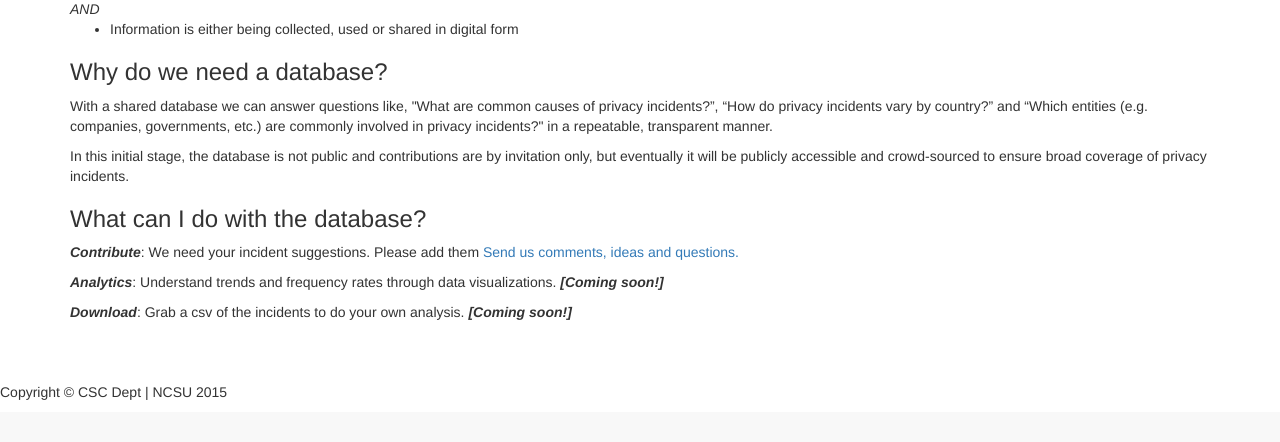
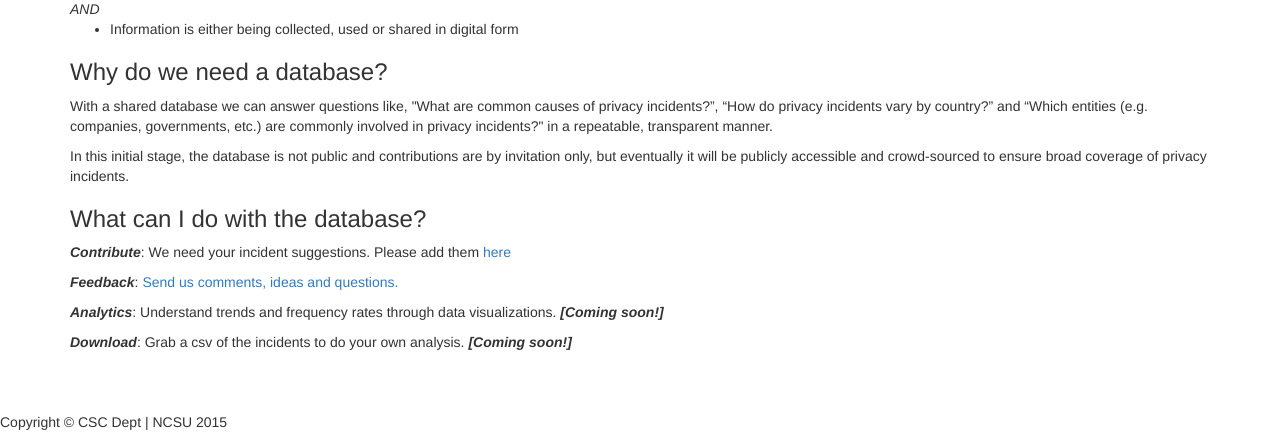
Before and after one commit to privacy-incidents-database/privacyincidents, a PHP site: page /pages/index.php in a window 1280 px wide. Shown: the part 582-1024 px from the top of the page. Before the commit the page ends 982 px from the top, so only its background shows below. Run offline with PHP 8.4, Linux system fonts and the light colour scheme; some libraries are stand-ins or nearby versions.

Commit message:
Update index.php
fixed typo

```diff
--- a/pages/index.php
+++ b/pages/index.php
@@ -119,7 +119,7 @@ In the context of this research project, a privacy incident is:
 	<div id="use">
 		<h3>What can I do with the database?</h3>
 
-		<p><b><i>Contribute</b></i>: We need your incident suggestions. Please add them <a href="https://docs.google.com/forms/d/1ycbugMdf8ROaCRO0oGS52o0k-2Rd3mloE302NeRu44I/viewform>here</a></p>
+		<p><b><i>Contribute</b></i>: We need your incident suggestions. Please add them <a href="https://docs.google.com/forms/d/1ycbugMdf8ROaCRO0oGS52o0k-2Rd3mloE302NeRu44I/viewform">here</a></p>
 
 		<p><b><i>Feedback</b></i>: <a href="https://docs.google.com/a/ncsu.edu/forms/d/17VLUHAU5hiJGkZVZ1uxkHmzQ0cmV3Ljv798RlbQanK4/viewform">Send us comments, ideas and questions.</a></p>
 
```
